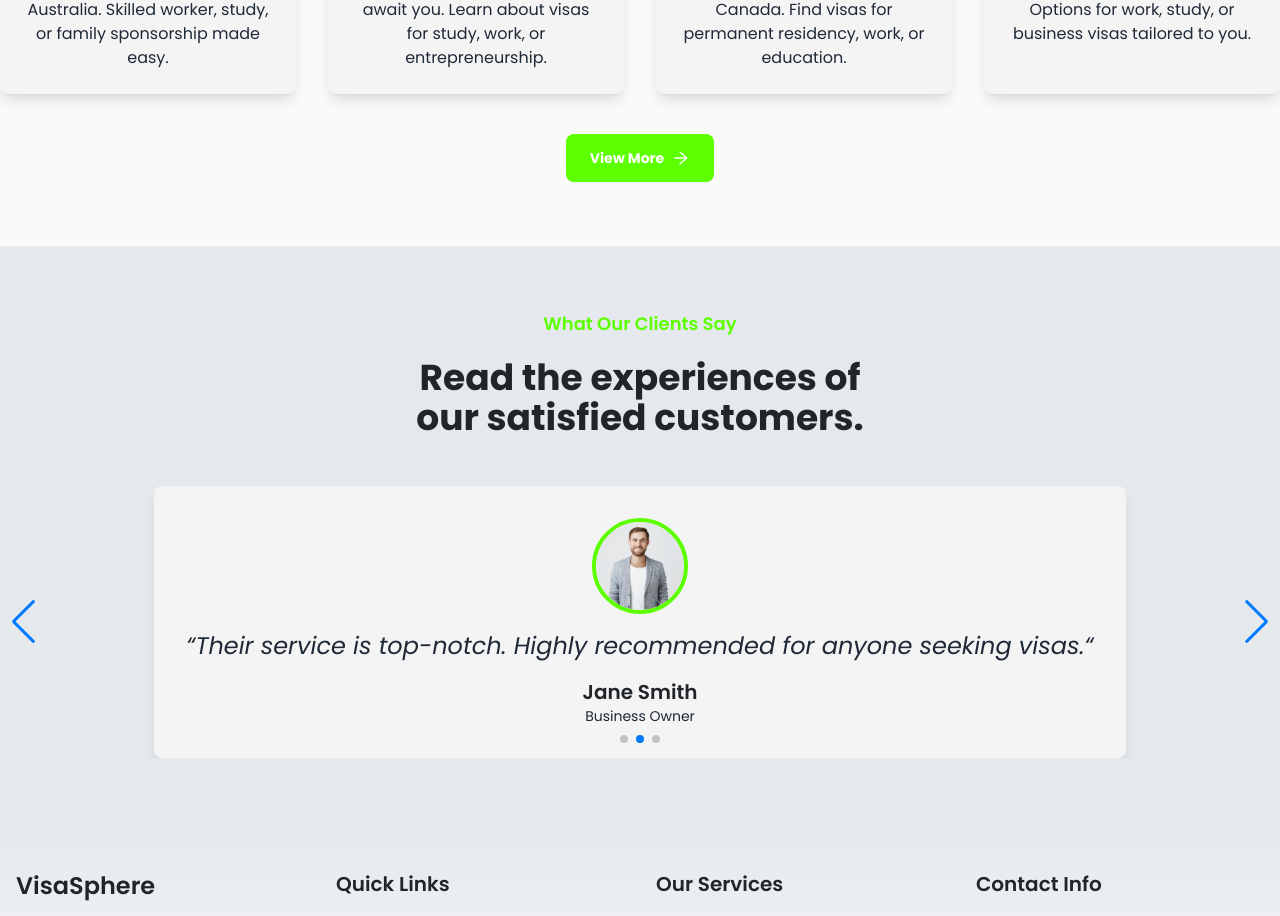
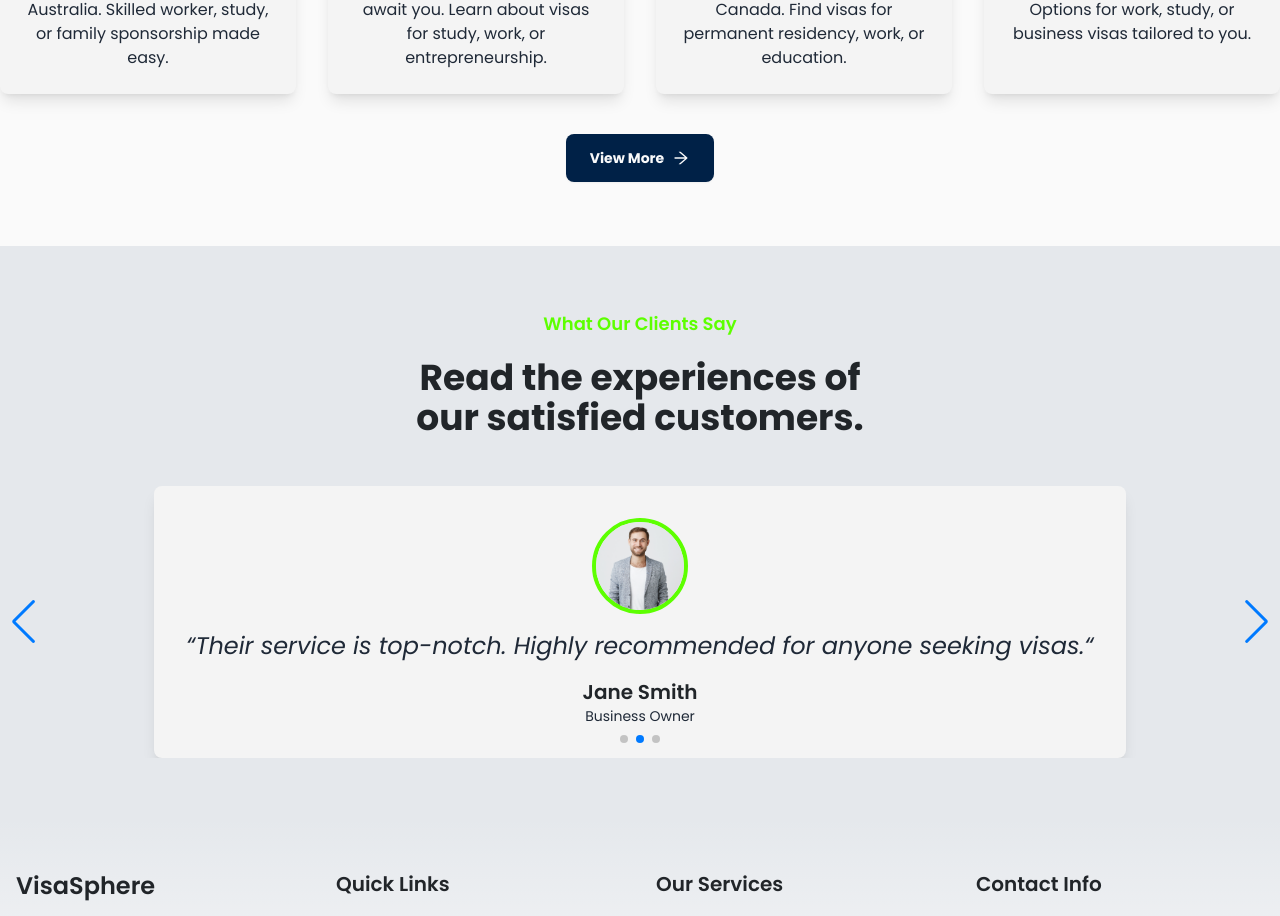
Before and after one commit to parvej-shah/VisaSphere, a React (Vite) app: page / in a window 1280 px wide. Shown: the part 2855-3771 px from the top of the page. Built offline with nearby package versions, Linux system fonts and the light colour scheme; no server answers.

Commit message:
Update ChooseCountry component button styles for improved accessibility and visual consistency

```diff
--- a/src/components/ChooseCountry.jsx
+++ b/src/components/ChooseCountry.jsx
@@ -87,7 +87,7 @@ const ChooseCountry = () => {
           ))}
         </div>
         <div className='mt-10 flex justify-center items-center'>
-        <button className="btn bg-secondary border-none text-white font-bold px-6 py-3 rounded-lg hover:bg-primary flex items-center gap-2">
+        <button className="btn hover:bg-secondary text-gray-50 hover:text-gray-700 border-none font-bold px-6 py-3 rounded-lg bg-primary flex items-center gap-2">
                   View More<AiOutlineArrowRight className="text-lg" />
                 </button>
         </div>
```
